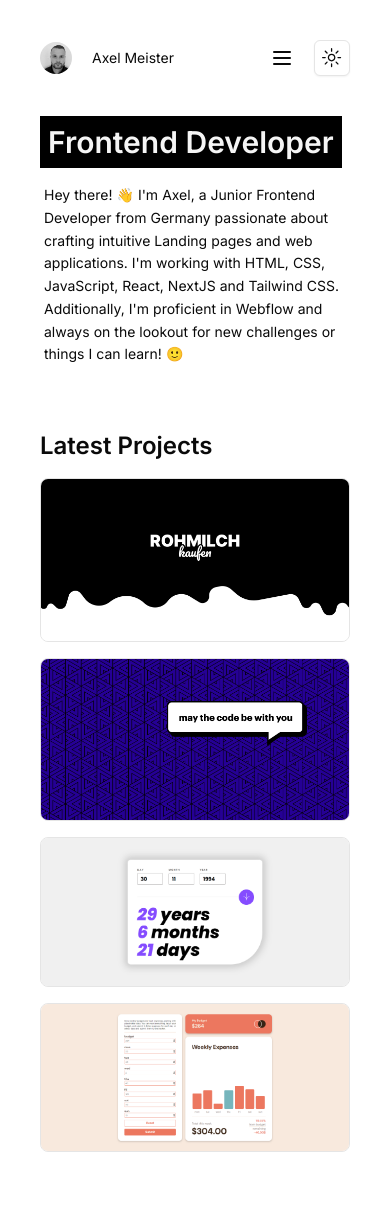
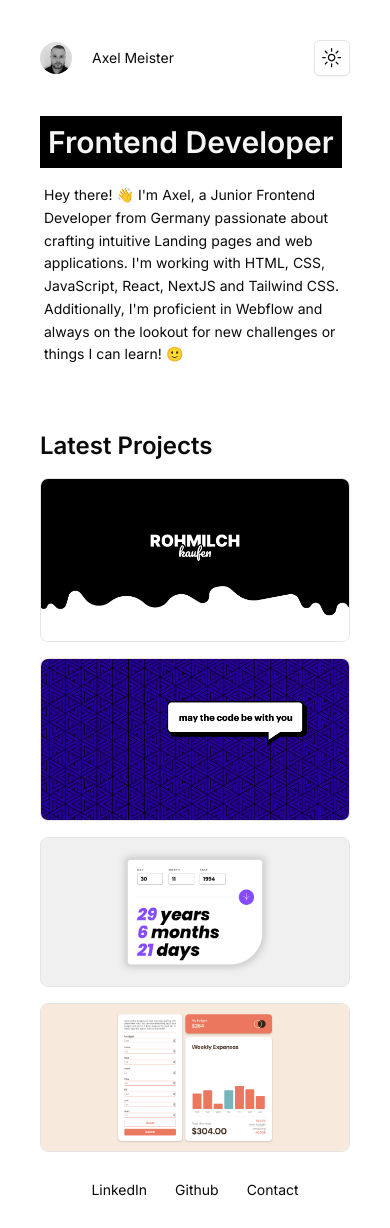
Before and after one commit to meisteraxel/portfolio, a Next.js app: page / in a window 390 px wide. Before the commit the page ends 1176 px from the top, so only its background shows below. Built offline with nearby package versions, Linux system fonts and the light colour scheme.

Commit message:
moved nav links to bottom on mobile and tablet

```diff
--- a/src/app/page.tsx
+++ b/src/app/page.tsx
@@ -185,6 +185,34 @@ export default function Home() {
           </motion.div>
         </div>
       </section>
+      <motion.div
+        className="lg:hidden flex text-sm gap-5 transition items-center mb-6 mx-auto"
+        initial={{ opacity: 0 }}
+        animate={{ opacity: 1 }}
+        transition={{ delay: 1.8 }}
+      >
+        <Link
+          href="https://www.linkedin.com/in/axelmeister/"
+          target="_blank"
+          className="nav-link relative p-1"
+        >
+          LinkedIn
+        </Link>
+        <Link
+          href="https://github.com/meisteraxel"
+          target="_blank"
+          className="nav-link relative p-1"
+        >
+          Github
+        </Link>
+        <Link
+          href="mailto:meister.axel@gmail.com"
+          target="_blank"
+          className="nav-link relative p-1"
+        >
+          Contact
+        </Link>
+      </motion.div>
     </main>
   );
 }
--- a/src/components/navbar.tsx
+++ b/src/components/navbar.tsx
@@ -60,7 +60,7 @@ export default function Navbar() {
           Contact
         </Link>
       </div>
-      <div className="lg:hidden flex items-center">
+      <div className="hidden items-center">
         {!openNav ? <Menu onClick={toggleNav} /> : <X onClick={toggleNav} />}
       </div>
       <ModeToggle />
```
